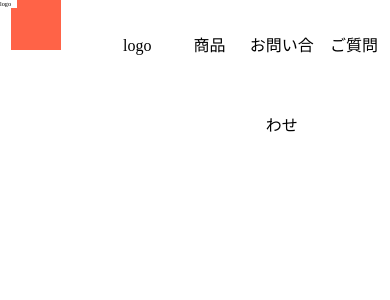
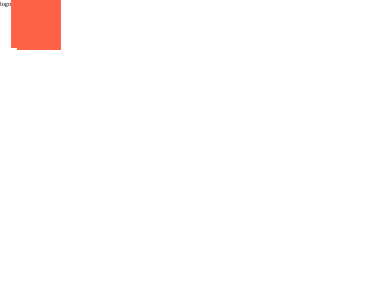
Before and after one commit to RikutoOgaki/next.js-scss, a Next.js app: page /samples/10 in a window 390 px wide. Shown: the top 300 px of the page. Built offline with nearby package versions, Linux system fonts and the light colour scheme.

Commit message:
nextscss

```diff
--- a/src/pages/samples/10/components/header.module.scss
+++ b/src/pages/samples/10/components/header.module.scss
@@ -39,11 +39,17 @@
                 width: 5rem;
                 height: 5rem;
                 background-color: tomato;
+                display: flex;
+                align-items: flex-end;
 
                 span {
                     border: 1px solid #fff;
                 }
             }
         }
+
+        .listbar {
+            display: none;
+        }
     }
 }
```
